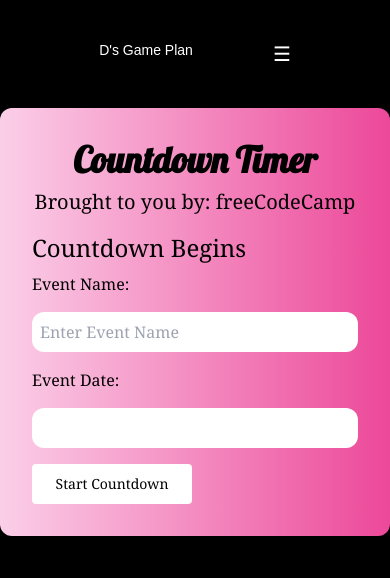
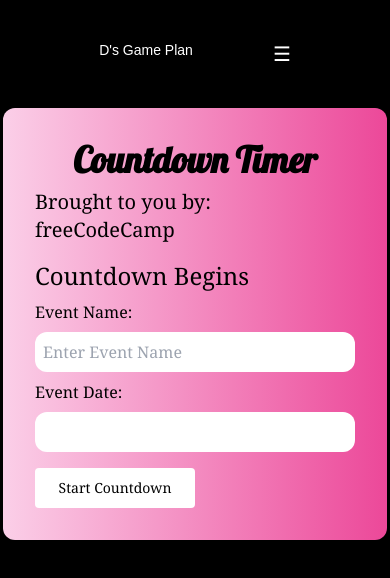
Before and after one commit to Davonne007-TX/game-plan, a React (Vite) app: page /countDown in a window 390 px wide. Shown: the top 578 px of the page. Built offline with nearby package versions, Linux system fonts and the light colour scheme; a web font is replaced by a local one.

Commit message:
feature mobile responsiveness

```diff
--- a/src/components/more-examples/CountDown/Timer.jsx
+++ b/src/components/more-examples/CountDown/Timer.jsx
@@ -35,13 +35,13 @@ export default function Timer() {
   }, [countDownStarted, eventName]);
 
   return (
-    <main className="max-w-5xl bg-gradient-to-r font-serif font-thin text-md md:text-lg lg:text-xl from-pink-200 to-pink-500 p-8 rounded-xl ml-auto mr-auto">
+    <main className="max-w-sm md:max-w-4xl bg-gradient-to-r font-serif font-thin text-md md:text-lg lg:text-xl from-pink-200 to-pink-500 p-8 rounded-xl ml-auto mr-auto">
       <Header />
 
       <h2 className="text-2xl mb-2 mt-4">
         {countDownStarted ? eventName : "Countdown Begins"}
       </h2>
-      <form className="flex flex-col gap-4">
+      <form className="flex flex-col gap-2">
         <label> Event Name:</label>
         <input
           name="title"
@@ -63,7 +63,7 @@ export default function Timer() {
 
         <Button
           buttonText="Start Countdown"
-          className="bg-white w-40 h-10 text-sm md:text-md lg:text-lg hover:text-pink-500"
+          className="bg-white w-40 h-10 mt-2 text-sm md:text-md lg:text-lg hover:text-pink-500"
         />
       </form>
     </main>
```
